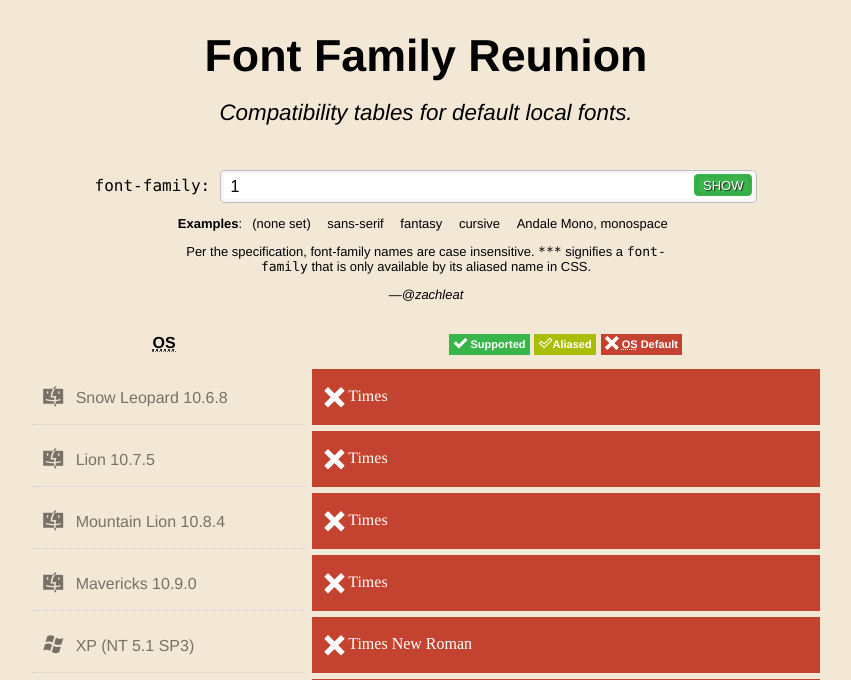
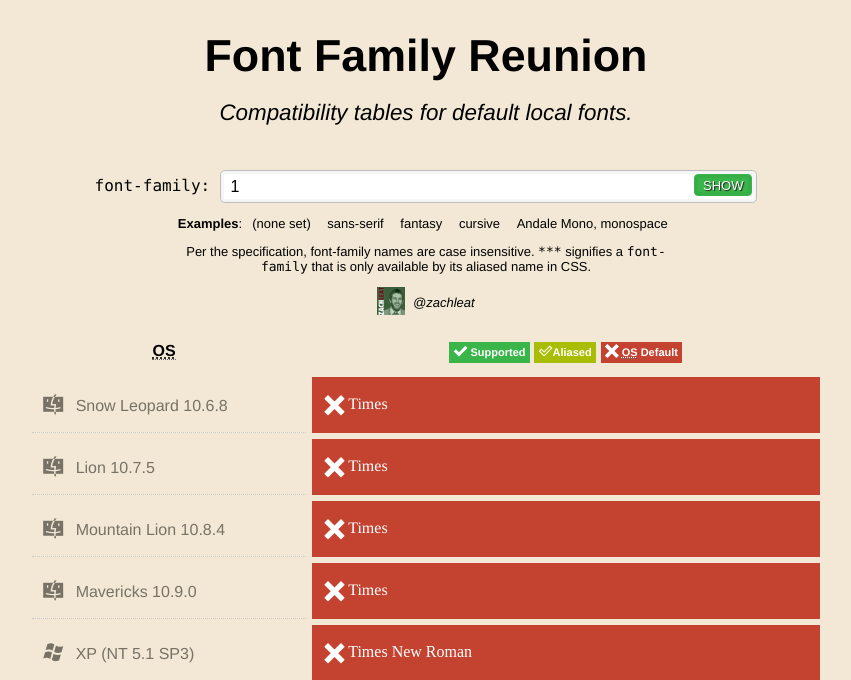
Before and after one commit to zachleat/font-family-reunion, a PHP site: page /?families=1 in a window 1280 px wide. Shown: the top 680 px of the page, without its empty margins (214-1065 px from the left). Run offline with PHP 8.4, Linux system fonts and the light colour scheme; data that the repository does not hold is empty.

Commit message:
Adds avatar

```diff
--- a/fontfamily.io/index.php
+++ b/fontfamily.io/index.php
@@ -42,7 +42,7 @@ $os = sanitize( basename( $_GET[ "os" ] ) );
 		</div>
 		<p class="note"><strong>Examples</strong>: <a href="/">(none set)</a> <a href="/sans-serif">sans-serif</a> <a href="/fantasy">fantasy</a> <a href="/cursive">cursive</a> <a href="/Andale_Mono,monospace">Andale Mono, monospace</a></p>
 		<p class="note">Per the specification, font-family names are case insensitive. <code>***</code> signifies a <code>font-family</code> that is only available by its aliased name in CSS.</p>
-		<p class="note"><em><a href="https://twitter.com/zachleat">—@zachleat</a></em></p>
+		<p class="note"><em><a href="https://twitter.com/zachleat"><img src="/img/zachleat.png" alt="Avatar of @zachleat" class="avatar"> @zachleat</a></em></p>
 
 	</form>
 	<div class="results">
--- a/fontfamily.io/src/fontfamily.css
+++ b/fontfamily.io/src/fontfamily.css
@@ -60,6 +60,11 @@ h2 {
 }
 .os-list :link {
 	display: block;
+}
+.avatar {
+	max-width: 28px;
+	margin-bottom: -8px;
+	margin-right: 4px;
 }
 
 /* Form */
```
Also changed, not shown: fontfamily.io/img/zachleat.png (added).
